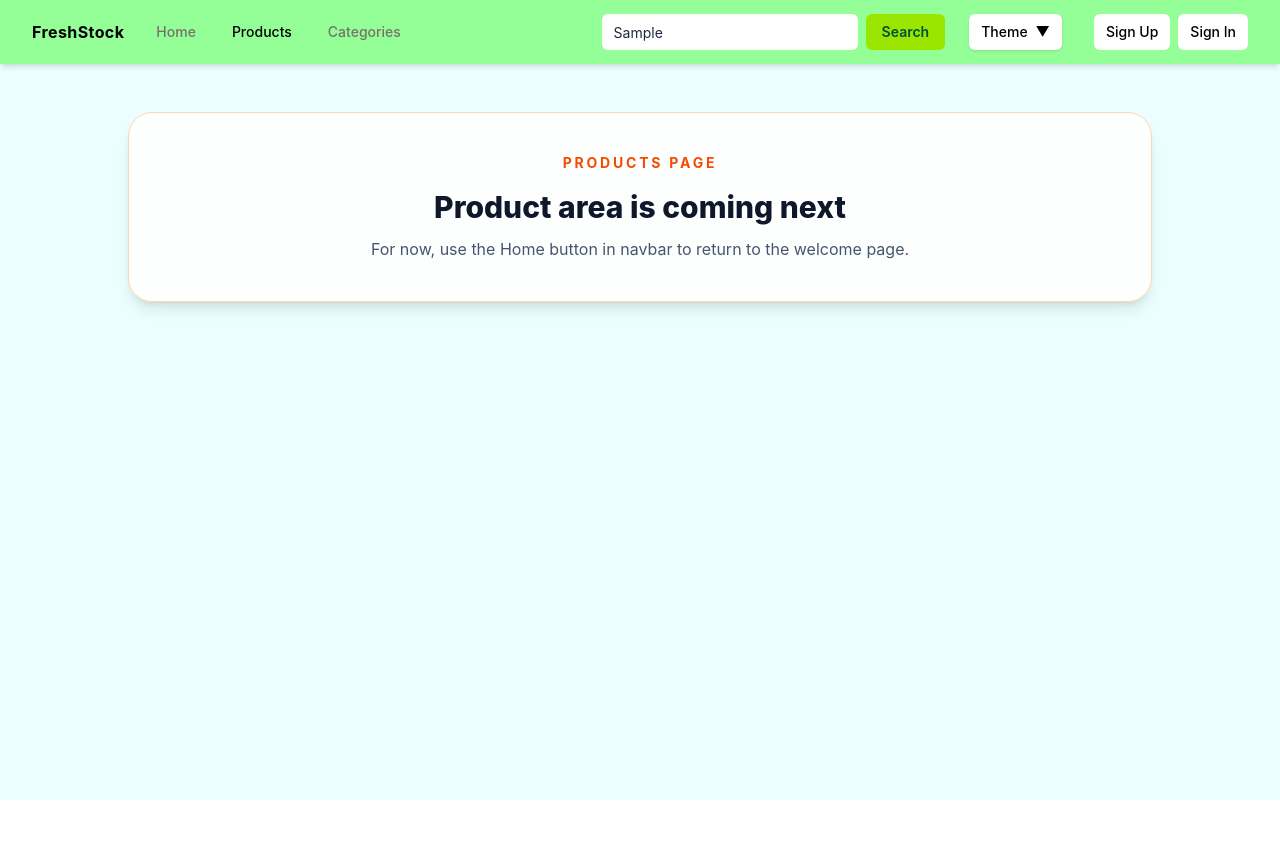
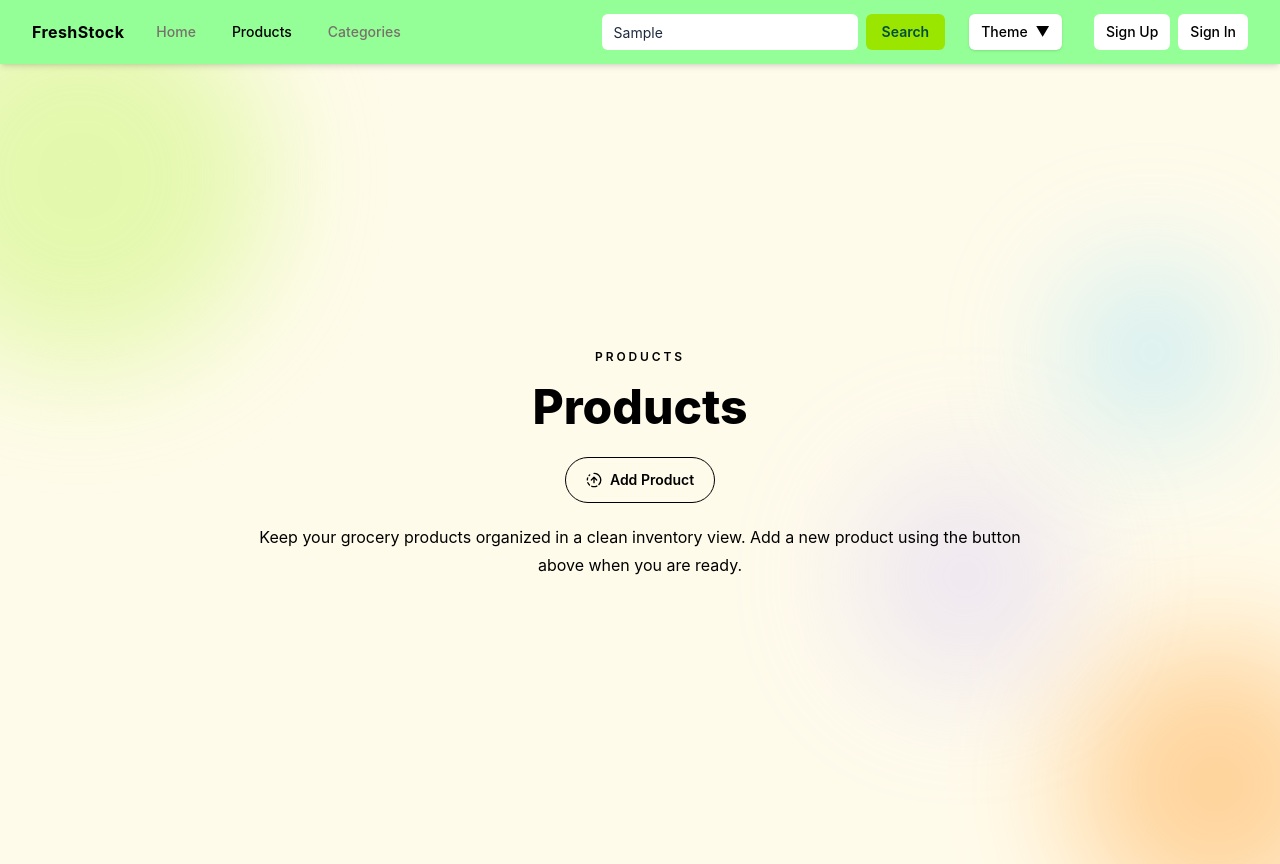
Before and after one commit to AkshayPP-3/inventory_application, a React (Vite) app in the folder client/: page /products in a window 1280 px wide. Both pictures are taken after typing "Sample" into the empty fields and a click on the button "Search". Before the commit the page ends 800 px from the top, so only its background shows below. Built offline with nearby package versions, Linux system fonts and the light colour scheme.

Commit message:
build products page with shared animated background, centered layout

```diff
--- a/client/src/App.tsx
+++ b/client/src/App.tsx
@@ -1,6 +1,7 @@
 import { useState } from "react";
 import Navbar from "./components/layout/Navbar";
 import Home from "./pages/Home";
+import Products from "./pages/Products";
 
 type Page = "home" | "products";
 
@@ -13,19 +14,7 @@ export default function App() {
       {currentPage === "home" ? (
         <Home />
       ) : (
-        <main className="px-4 py-12 sm:px-6 lg:px-8">
-          <section className="mx-auto w-full max-w-5xl rounded-3xl border border-orange-200 bg-white/90 p-10 text-center shadow-lg">
-            <p className="text-sm font-bold uppercase tracking-[0.2em] text-orange-600">
-              Products Page
-            </p>
-            <h2 className="mt-4 text-3xl font-extrabold text-slate-900">
-              Product area is coming next
-            </h2>
-            <p className="mt-3 text-slate-600">
-              For now, use the Home button in navbar to return to the welcome page.
-            </p>
-          </section>
-        </main>
+        <Products />
       )}
     </div>
   );
--- a/client/src/pages/Products.tsx
+++ b/client/src/pages/Products.tsx
@@ -0,0 +1,39 @@
+import { CircleFadingArrowUpIcon } from "lucide-react";
+
+export default function Products() {
+	return (
+		<main className="relative min-h-screen overflow-hidden bg-amber-50 flex flex-col items-center justify-center text-center px-6 py-24">
+
+			{/* Background blobs */}
+			<div className="pointer-events-none absolute inset-0 z-0 overflow-hidden">
+				<div className="absolute -top-20 -left-28 w-96 h-96 rounded-full bg-lime-300 opacity-40 blur-3xl animate-[drift1_8s_ease-in-out_infinite_alternate]" />
+				<div className="absolute -bottom-16 -right-20 w-72 h-72 rounded-full bg-orange-400 opacity-35 blur-3xl animate-[drift2_10s_ease-in-out_infinite_alternate]" />
+				<div className="absolute top-1/2 left-2/3 w-56 h-56 rounded-full bg-violet-300 opacity-30 blur-3xl animate-[drift1_12s_ease-in-out_infinite_alternate-reverse]" />
+				<div className="absolute top-1/4 right-10 w-44 h-44 rounded-full bg-sky-300 opacity-35 blur-3xl animate-[drift2_9s_ease-in-out_infinite_alternate]" />
+			</div>
+
+			<section className="relative z-10 mx-auto flex w-full max-w-5xl flex-col items-center px-2 py-4 text-center sm:px-0 sm:py-6">
+				<p className="text-xs font-semibold uppercase tracking-[0.24em] text-black">
+					products
+				</p>
+
+				<h1 className="mt-3 text-3xl font-extrabold leading-tight text-black sm:text-4xl lg:text-5xl">
+					Products
+				</h1>
+
+				<button
+					type="button"
+					className="mt-5 inline-flex items-center gap-2 rounded-full border border-black px-5 py-3 text-sm font-semibold text-black transition-all duration-300 hover:-translate-y-0.5 hover:bg-white/20 hover:shadow-md"
+				>
+					<CircleFadingArrowUpIcon className="h-4 w-4" />
+					Add Product
+				</button>
+
+				<p className="mx-auto mt-5 max-w-3xl text-sm leading-7 text-black sm:text-base">
+					Keep your grocery products organized in a clean inventory view. Add a
+					new product using the button above when you are ready.
+				</p>
+			</section>
+		</main>
+	);
+}
```
